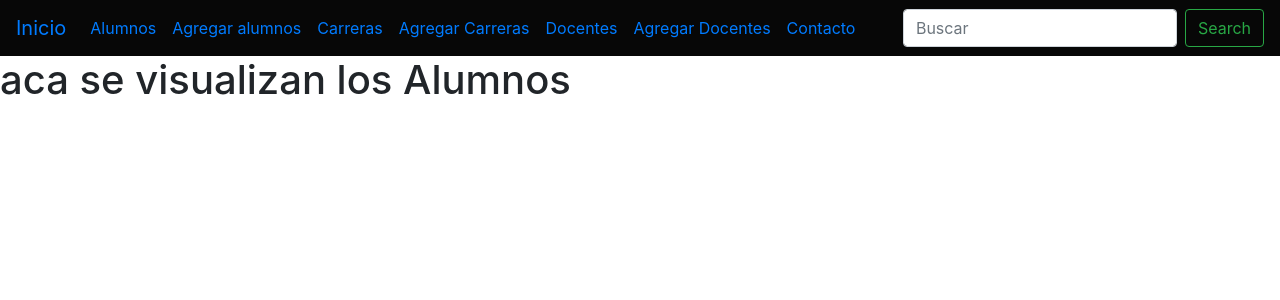
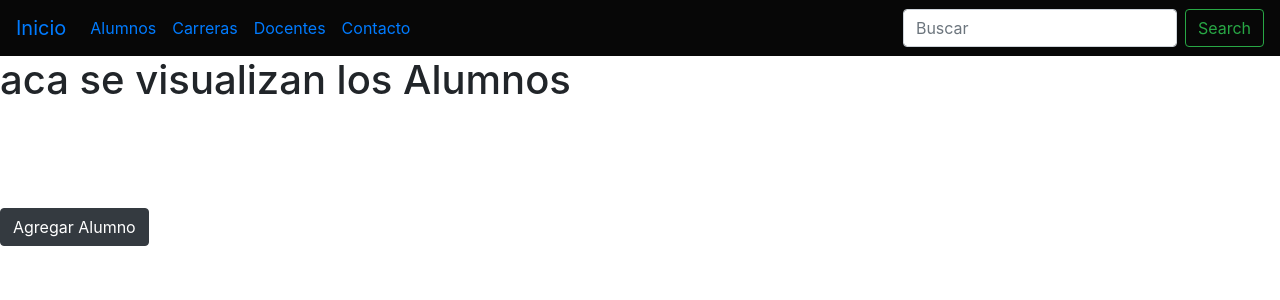
Before and after one commit to Maipas/entrega, a Django app: page /alumnos/alumnos/ in a window 1280 px wide. Shown: the top 300 px of the page. Run offline with Django 4.2, Linux system fonts and the light colour scheme; data that the repository does not hold is empty.

Commit message:
simplificada la navbar

```diff
--- a/templates/alumno.html
+++ b/templates/alumno.html
@@ -23,4 +23,8 @@
     {% endfor %}
 </div>
 
+
+
+<br>
+<a href="/alumnos/agregar-alumno" type="button" class="btn btn-dark">Agregar Alumno</a>
 {% endblock %}
--- a/templates/carrera.html
+++ b/templates/carrera.html
@@ -24,5 +24,7 @@
 
     {% endfor %}
 </div>
+<br>
+<a href="/carreras/agregar-carrera" type="button" class="btn btn-dark">Agregar Carrera</a>
 
 {% endblock %}
--- a/templates/docente.html
+++ b/templates/docente.html
@@ -22,5 +22,6 @@
 
     {% endfor %}
 </div>
-
+<br>
+<a href="/docentes/agregar-docente" type="button" class="btn btn-dark">Agregar Docente</a>
 {% endblock %}
--- a/templates/padre.html
+++ b/templates/padre.html
@@ -24,25 +24,19 @@
         <div class="collapse navbar-collapse" id="navbarSupportedContent">
             <ul class="navbar-nav mr-auto">
                 <li class="nav-item active">
-                    <a class="nav-link" href='alumnos/alumnos'>Alumnos </a>
+                    <a class="nav-link" href='/alumnos/alumnos'>Alumnos </a>
                 </li>
+
                 <li class="nav-item">
-                    <a class="nav-link" href="alumnos/agregar-alumno">Agregar alumnos</a>
+                    <a class="nav-link" href="/carreras/carreras">Carreras</a>
                 </li>
+
                 <li class="nav-item">
-                    <a class="nav-link" href="carreras/carreras">Carreras</a>
+                    <a class="nav-link" href="/docentes/docentes">Docentes</a>
                 </li>
+
                 <li class="nav-item">
-                    <a class="nav-link" href="carreras/agregar-carrera">Agregar Carreras</a>
-                </li>
-                <li class="nav-item">
-                    <a class="nav-link" href="docentes/docentes">Docentes</a>
-                </li>
-                <li class="nav-item">
-                    <a class="nav-link" href="docentes/agregar-docente">Agregar Docentes</a>
-                </li>
-                <li class="nav-item">
-                    <a class="nav-link" href="contacto/">Contacto</a>
+                    <a class="nav-link" href="/contacto/">Contacto</a>
                 </li>
             </ul>
             </form>
```
